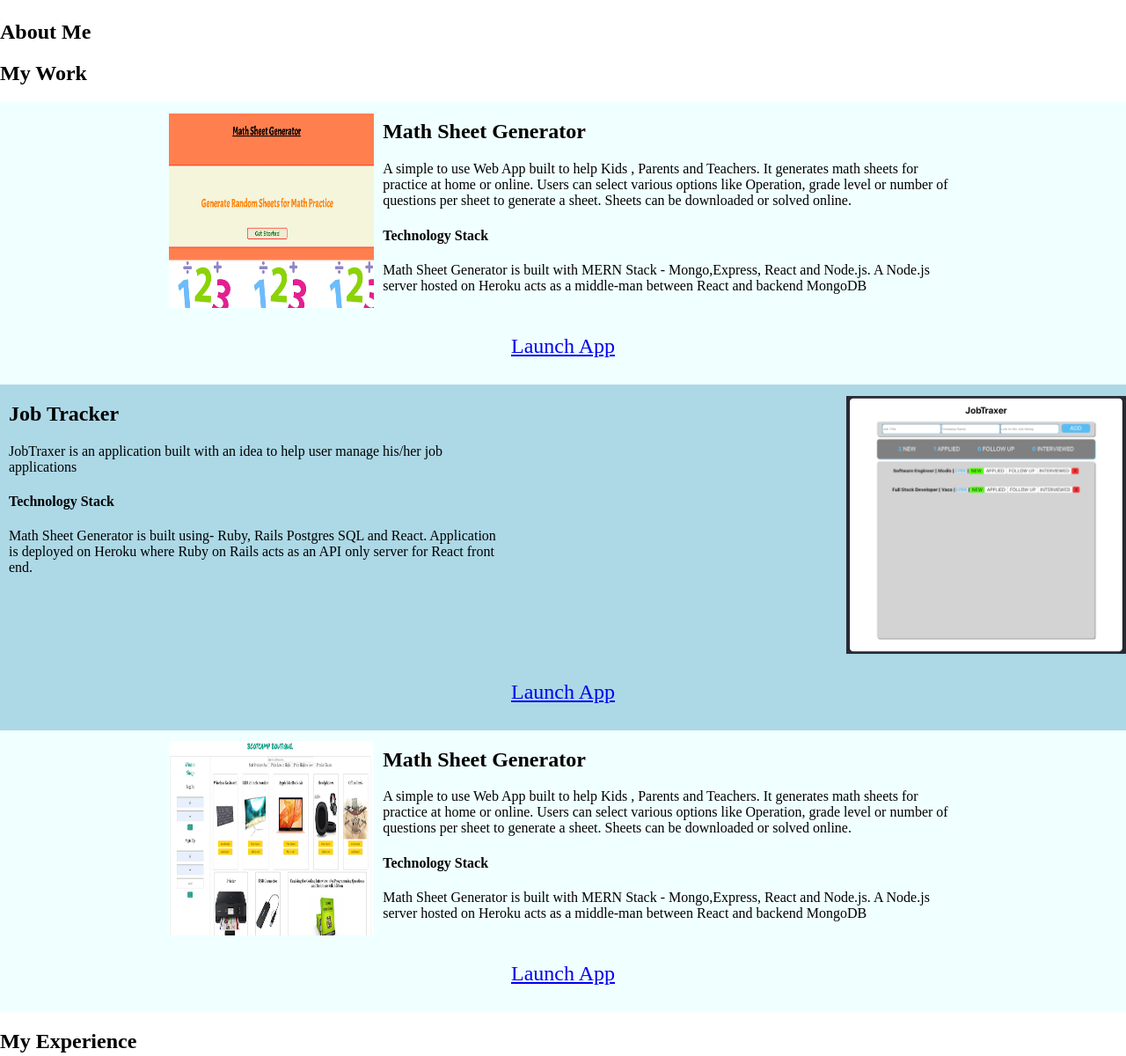
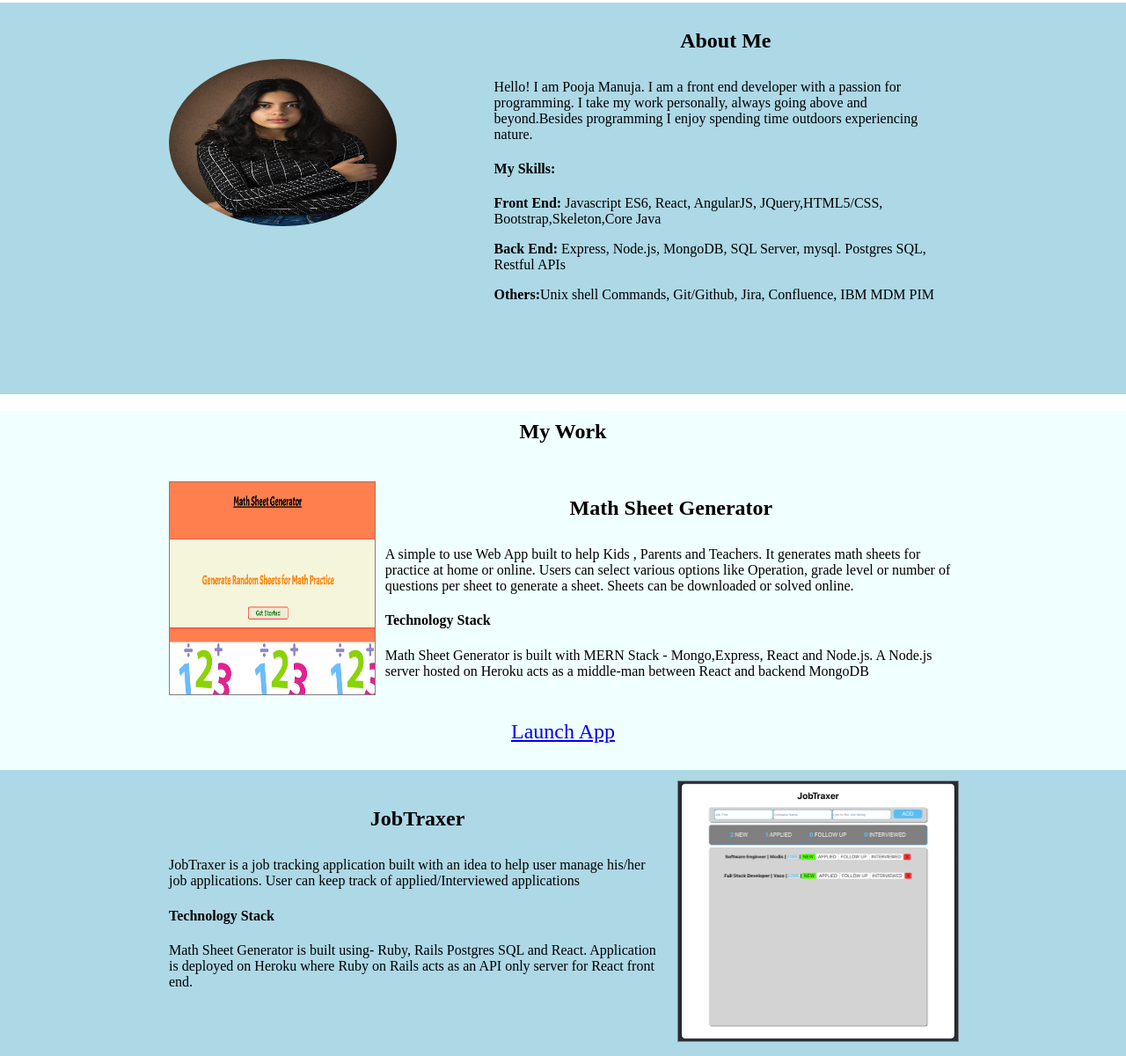
Before and after one commit to pmanuja/pmanuja.github.io, a plain HTML site: page portfolio/index.html in a window 1280 px wide. Shown: the part 711-1911 px from the top of the page at 88% size. Drawn offline with nearby package versions, Linux system fonts and the light colour scheme.

Commit message:
added css and work content

```diff
--- a/portfolio/css/style.css
+++ b/portfolio/css/style.css
@@ -1,6 +1,7 @@
 body{
   padding: 0;
   margin: 0;
+  /* background-color: azure; */
 }
 
 html{
@@ -114,7 +115,14 @@ li{
 .a-btn:hover::before{
   height: 180%;
 }
+h2{
+  text-align: center;
+  padding: 10px;
+}
+#myWork > h2{
+  /* visibility: hidden; */
 
+}
 /*  ++++++++++++++++   work item row   ++++++++*/
 .work-item-row{
   display: flex;
@@ -134,6 +142,7 @@ li{
   display: block;
   width:100%;
   height:100%;
+  border: 0.5px solid grey;
 }
 .row-launch{
   align-items: center;
@@ -151,5 +160,25 @@ li{
 }
 .work-item-desc{
   margin-right: 15%;
-  margin-left: 10px;
+  margin-left:1%;
 }
+
+/*  aboutMe-section*/
+.aboutMe-sec{
+  display: flex;
+  justify-content: center;
+  background-color: lightblue;
+}
+.aboutMe-img{
+  margin-left: 15%;
+  margin-top:5%;
+}
+.My-img{
+  display: block;
+  width:70%;
+  height:50%;
+  border-radius: 50%;
+}
+.aboutMe-desc{
+  margin-right: 15%;
+}
--- a/portfolio/index.html
+++ b/portfolio/index.html
@@ -53,13 +53,27 @@
         </div>
       </div>
       <div id="aboutMe">
-        <h2>About Me</h2>
-        <p></p>
+        <div class="aboutMe-sec">
+          <div class="aboutMe-img">
+            <img src="images/myImage.jpeg" class="My-img">
+          </div>
+          <div class="aboutMe-desc">
+            <h2>About Me</h2>
+            <p>Hello! I am Pooja Manuja. I am a front end developer with a passion for programming. I take my work personally, always going above and beyond.Besides programming I enjoy spending time outdoors experiencing nature.
+            </p>
+            <h4> My Skills:</h4>
+            <p><b>Front End:</b> Javascript ES6, React, AngularJS, JQuery,HTML5/CSS, Bootstrap,Skeleton,Core Java</p>
+            <p><b>Back End:</b> Express, Node.js, MongoDB, SQL Server, mysql. Postgres SQL, Restful APIs</p>
+            <p><b>Others:</b>Unix shell Commands, Git/Github, Jira, Confluence, IBM MDM PIM</p>
+        </div>
+      </div>
+
       </div>
       <div id="myWork">
-        <h2>My Work</h2>
+
         <div class="">
 			    <div class="row-wheat">
+            <h2>My Work</h2>
           	<div class="work-item-row">
 			    		<div class="work-item-img">
 			    			<img src="images/math-sheet.png" class="work-img">
@@ -78,13 +92,13 @@
           <div class="row-grey">
           	<div class="work-item-row">
 
-			    		<div class="work-item-desc">
-			    			<h2>Job Tracker</h2>
-			    			<p>JobTraxer is an application built with an idea to help user manage his/her job applications </p>
+			    		<div class="work-item-img">
+			    			<h2>JobTraxer</h2>
+			    			<p>JobTraxer is a job tracking application built with an idea to help user manage his/her job applications. User can keep track of applied/Interviewed applications </p>
 			    			<h4>Technology Stack</h4>
 			    			<p>Math Sheet Generator is built using- Ruby, Rails Postgres SQL and React. Application is deployed on Heroku where Ruby on Rails acts as an API only server for React front end.</p>
 			    		</div>
-              <div class="work-item-img">
+              <div class="work-item-img work-item-desc">
                 <img src="images/jobTraxer.png" class="work-img">
               </div>
 		    		</div>
@@ -99,14 +113,14 @@
 			    			<img src="images/bootcapm-boutique.png" class="work-img">
 			    		</div>
 			    		<div class="work-item-desc">
-			    			<h2>Math Sheet Generator</h2>
-			    			<p>A simple to use Web App built to help Kids , Parents and Teachers. It generates math sheets for practice at home or online. Users can select various options like Operation, grade level or number of questions per sheet to generate a sheet. Sheets can be downloaded or solved online.</p>
+			    			<h2>Bootcamp Boutique</h2>
+			    			<p> Bootcamp Boutique is an shopping experience for bootmcampers providing them carefully assembled list of essential products needed for bootcamp </p>
 			    			<h4>Technology Stack</h4>
-			    			<p>Math Sheet Generator is built with MERN Stack - Mongo,Express, React and Node.js. A Node.js server hosted on Heroku acts as a middle-man between React and backend MongoDB</p>
+			    			<p>BootCamp Boutique is built with MEAN Stack - Mongo,Express, AngularJS(1.5) and Node.js. A Node.js server hosted on Heroku acts as a middle-man between Angular and backend MongoDB</p>
 			    		</div>
 		    		</div>
 		    		<div class="row-launch">
-		    				<a href="https://math-sheet-generator.herokuapp.com/" target="blank">Launch App</a>
+		    				<a href="https://bootcamp-boutique.herokuapp.com/" target="blank">Launch App</a>
 	    			</div>
 					</div>
 
@@ -114,10 +128,13 @@
 
       </div>
       <div id="myExperience">
-        <h2>My Experience</h2>
+        <h3>Please visit my Resume Page or LinkedIn account to know more about my experience</h3>
+        <a href="https://www.linkedin.com/in/poojamanuja/">LinkedIn</a>
+        <a href="https://github.com/pmanuja">Github</a>
       </div>
       <div id="myContact">
         <h2>My Contact</h2>
+        <h4>manuja.pooja@gmail.com</h4>
       </div>
 
     </main>
```
Also changed, not shown: portfolio/images/myImage.jpeg (added).
